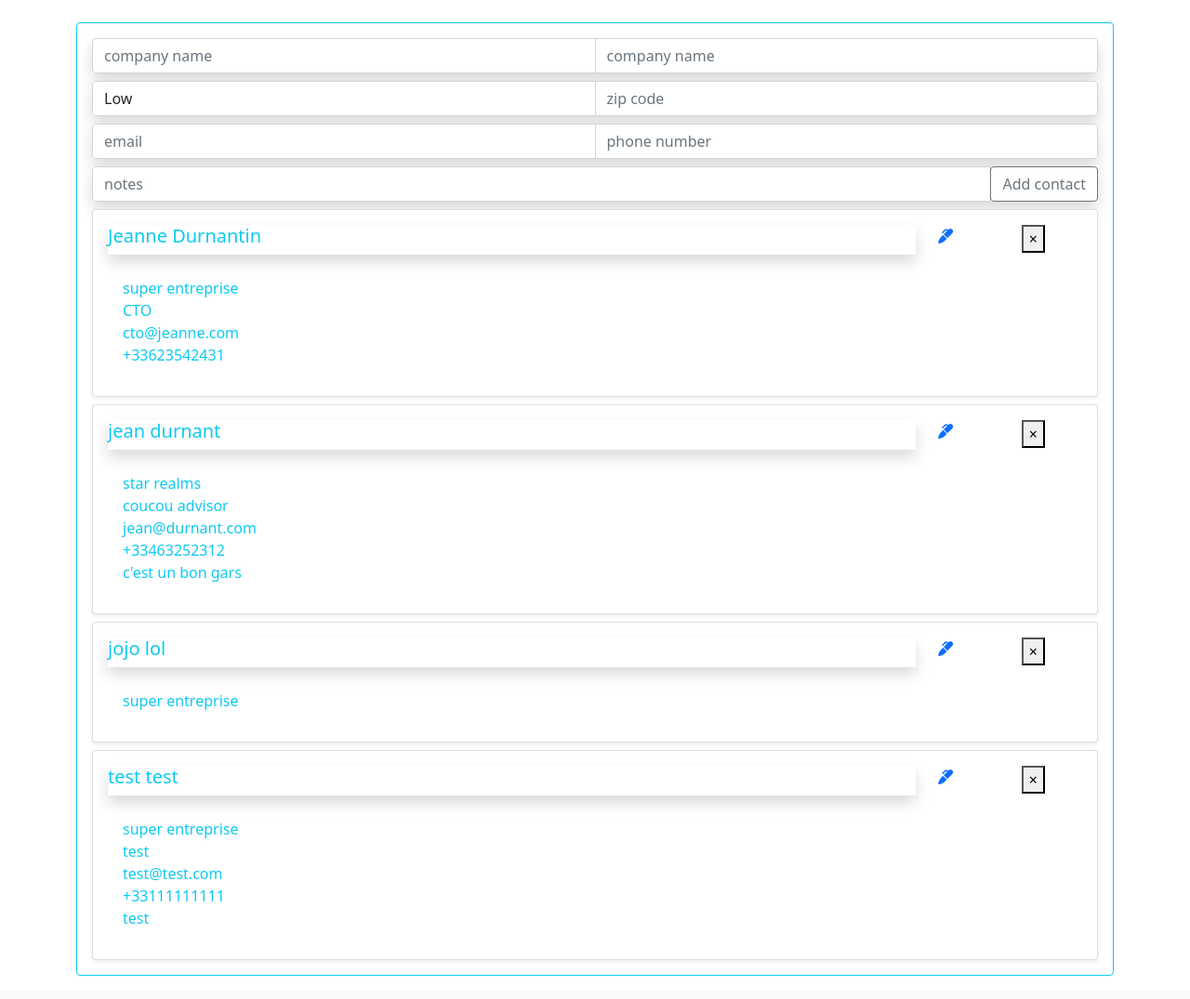
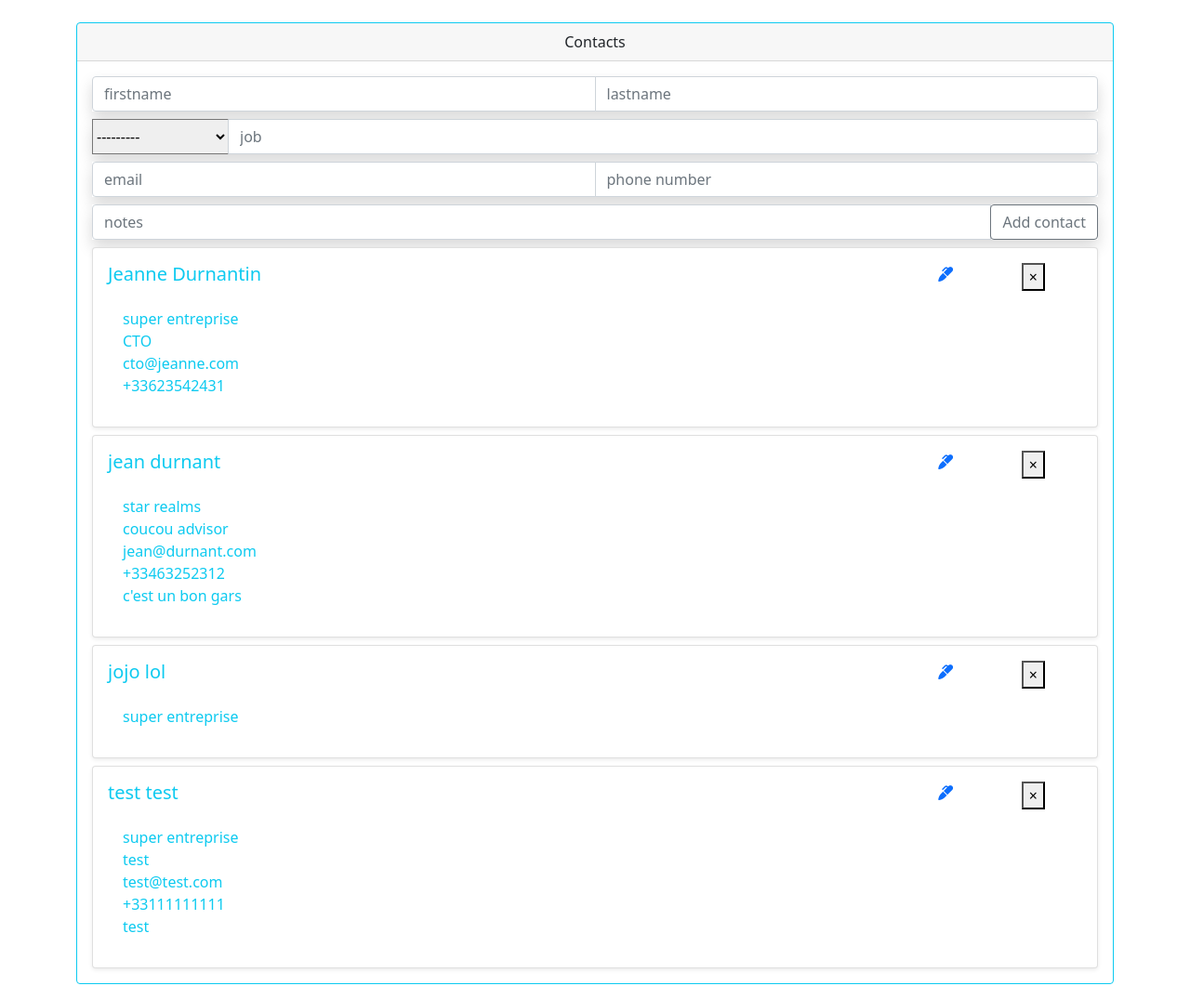
Before and after one commit to Edvoy/cw_crm, a Django app: page /listContact in a window 1280 px wide. Shown: the part 80-1155 px from the top of the page at 93% size. Before the commit the page ends 1130 px from the top, so only its background shows below. Run offline with Django 3.2, Linux system fonts and the light colour scheme; data comes from the database, SQL or seed files in the repository; both versions use the stored data as it was after the commit; some libraries are stand-ins or nearby versions.

Commit message:
crud correction

```diff
--- a/crm/contacts/forms.py
+++ b/crm/contacts/forms.py
@@ -5,18 +5,11 @@ from .models import Contact
 
 class ContactForm(ModelForm):
 
-    COMPANY_CHOICES = (
-        ('LOW', "Low"),
-        ('MEDIUM', "Medium"),
-        ('HIGH', "High"),
-        ('NONE', "priorité"),
-    )
-
     contact_first_name = forms.CharField(max_length=255,
                         widget = forms.TextInput(
                             attrs = {
                                 'class' : 'form-control',
-                                'placeholder' : 'company name',
+                                'placeholder' : 'firstname',
                             }
                         )
                     )
@@ -24,30 +17,22 @@ class ContactForm(ModelForm):
                         widget = forms.TextInput(
                             attrs = {
                                 'class' : 'form-control',
-                                'placeholder' : 'company name',
+                                'placeholder' : 'lastname',
                             }
                         )
                     )
-    contact_company = forms.CharField(required = False,
-                        max_length = 255,
-                         widget = forms.Select(
-                            choices = COMPANY_CHOICES,
-                            attrs = {
-                                'class' : 'form-control',
-                                'placeholder' : 'priorité',
-                            }
-                         ),
-                     )
+    contact_company = Contact
+
     contact_job = forms.CharField(required = False,
                         max_length = 50,
                          widget = forms.TextInput(
                              attrs = {
                                  'class' : 'form-control',
-                                 'placeholder' : 'zip code',
+                                 'placeholder' : 'job',
                              }
                          ),
                      )
-    contact_email = forms.CharField(required = False,
+    contact_email = forms.CharField(required = True,
                         max_length = 100,
                          widget = forms.TextInput(
                              attrs = {
--- a/crm/main_crm/templates/index.html
+++ b/crm/contacts/templates/contacts/index.html
@@ -16,6 +16,7 @@
     </head>
 
     <body>
+            <!-- Nav -->
             <nav class="navbar navbar-expand-lg navbar-light bg-light">
                 <div class="container mt-4">
                     <a class="navbar-brand" href="http://127.0.0.1:8000">
@@ -43,82 +44,83 @@
             <div class="row">
                 <div class="col-12">
                     <div class="card border-info mb-3" >
+                        <div class="card-header text-center">Contacts</div>
                         <div class="card-body text-info">
                             <!-- display update form -->
                             {% if updateForm %}
-                                <form action="{% url 'main_crm:Update_Company' key %}" method="post">
+                                <form action="{% url 'contacts:Add_Contact' %}" method="post">
                                     {% csrf_token %}
                                     <div class="input-group mb-2 shadow bg-white">
-                                        {{ updateForm.company_name }}
+                                        {{ form.contact_first_name }}
+                                        {{ form.contact_last_name }}
                                     </div>
                                     <div class="input-group mb-2 shadow bg-white">
-                                        {{ updateForm.company_adress }}
-                                        {{ updateForm.company_zip_code }}
-                                        {{ updateForm.company_city }}
+                                        {{ form.contact_company }}
+                                        {{ form.contact_job }}
                                     </div>
                                     <div class="input-group mb-2 shadow bg-white">
-                                        {{ updateForm.company_email }}
-                                        {{ updateForm.company_phone }}
+                                        {{ form.contact_email }}
+                                        {{ form.contact_phone }}
                                     </div>
                                     <div class="input-group mb-2 shadow bg-white">
-                                        {{ updateForm.company_notes }}
+                                        {{ form.contact_notes }}
                                         <div class="input-group-append">
-                                            <button class="btn btn-outline-secondary" type="submit" id="button-addon2">Update company</button>
+                                            <button class="btn btn-outline-secondary" type="submit" id="button-addon2">Update contact</button>
                                         </div>
                                     </div>
                                 </form>
                             <!-- add form -->
                             {% else %}
-                                <form action="{% url 'main_crm:Add_Company' %}" method="post">
+                                <form action="{% url 'contacts:Add_Contact' %}" method="post">
                                     {% csrf_token %}
                                     <div class="input-group mb-2 shadow bg-white">
-                                        {{ form.company_name }}
+                                        {{ form.contact_first_name }}
+                                        {{ form.contact_last_name }}
                                     </div>
                                     <div class="input-group mb-2 shadow bg-white">
-                                        {{ form.company_adress }}
-                                        {{ form.company_zip_code }}
-                                        {{ form.company_city }}
+                                        {{ form.contact_company }}
+                                        {{ form.contact_job }}
                                     </div>
                                     <div class="input-group mb-2 shadow bg-white">
-                                        {{ form.company_email }}
-                                        {{ form.company_phone }}
+                                        {{ form.contact_email }}
+                                        {{ form.contact_phone }}
                                     </div>
                                     <div class="input-group mb-2 shadow bg-white">
-                                        {{ form.company_notes }}
+                                        {{ form.contact_notes }}
                                         <div class="input-group-append">
-                                            <button class="btn btn-outline-secondary" type="submit" id="button-addon2">Add company</button>
+                                            <button class="btn btn-outline-secondary" type="submit" id="button-addon2">Add contact</button>
                                         </div>
                                     </div>
                                 </form>
                             {% endif %}
                             <!-- END add form -->
-                            <!-- companies display -->
-                            {% for company in companies %}
+                            <!-- contacts display -->
+                            {% for contact in contacts %}
                                 <div class="card mt-2 shadow-sm">
                                     <div class="card-body">
                                         <div class="row">
                                             <div class="col-10">
                                                 <h5 class="card-title">
-                                                    {{ company.company_name }}
+                                                    {{ contact.contact_first_name }}
+                                                    {{ contact.contact_last_name }}
                                                 </h5>
                                                 <div class="card-body text-info">
-                                                    <div>{{ company.company_adress }}</div>
-                                                    <div>{{ company.company_zip_code }}</div>
-                                                    <div>{{ company.company_city }}</div>
-                                                    <div>{{ company.company_email }}</div>
-                                                    <div>{{ company.company_phone }}</div>
-                                                    <div>{{ company.company_notes }}</div>
+                                                    <div>{{ contact.contact_company }}</div>
+                                                    <div>{{ contact.contact_job }}</div>
+                                                    <div>{{ contact.contact_email }}</div>
+                                                    <div>{{ contact.contact_phone }}</div>
+                                                    <div>{{ contact.contact_notes }}</div>
                                                 </div>
                                             </div>
                                             <!-- update button -->
                                             <div class="col-1 close">
-                                                <a href="{% url 'main_crm:Update_Company' company.id %}">
+                                                <a href="{% url 'contacts:Update_Contact' contact.id %}">
                                                     <i class="fas fa-marker"></i>
                                                 </a>
                                             </div>
                                             <!-- delete button -->
                                             <div class="col-1">
-                                                <a href="{% url 'main_crm:Delete_Company' company.id %}">
+                                                <a href="{% url 'contacts:Delete_Contact' contact.id %}">
                                                     <button type="button" class="close" aria-label="Close">
                                                     <span aria-hidden="true">&times;</span>
                                                     </button>
@@ -128,7 +130,7 @@
                                     </div>
                                 </div>
                             {% endfor %}
-                            <!-- END companies display -->
+                            <!-- END contacts display -->
                         </div>
                     </div>
                 </div>
--- a/crm/contacts/views.py
+++ b/crm/contacts/views.py
@@ -9,7 +9,7 @@ def listContact(request):
         'contacts' : contacts,
         'form' : form
     }
-    return render(request, 'index.html', context)
+    return render(request, 'contacts/index.html', context)
 
 def addContact(request):
     form = ContactForm(request.POST)
@@ -23,10 +23,10 @@ def deleteContact(request, id):
     return redirect('/listContact')
 
 def updateContact(request, id):
-    contacts = Contact.objects.get(pk = id)
-    updateForm = ContactForm(instance = contacts)
+    contact = Contact.objects.get(pk = id)
+    updateForm = ContactForm(instance = contact)
     if request.method == 'POST':
-        form = ContactForm(request.POST, instance = contacts)
+        form = ContactForm(request.POST, instance = contact)
         if form.is_valid():
             form.save()
             return redirect('/listContact')
@@ -35,4 +35,4 @@ def updateContact(request, id):
         'key' : id,
         'contacts' : Contact.objects.all(),
     }
-    return render(request, 'index.html', context)
+    return render(request, 'contacts/index.html', context)
--- a/crm/main_crm/views.py
+++ b/crm/main_crm/views.py
@@ -9,12 +9,13 @@ def index(request):
         'companies' : companies,
         'form' : form
     }
-    return render(request, 'index.html', context)
+    return render(request, 'main_crm/index.html', context)
 
 def addCompany(request):
     form = CompanyForm(request.POST)
     if form.is_valid():
         form.save()
+        print("coucou")
     return redirect('/')
 
 def deleteCompany(request, id):
@@ -35,4 +36,4 @@ def updateCompany(request, id):
         'key' : id,
         'companies' : Company.objects.all(),
     }
-    return render(request, 'index.html', context)
+    return render(request, 'main_crm/index.html', context)
```
Also changed, not shown: crm/contacts/models.py (+4 -6 lines), crm/main_crm/templates/main_crm/index.html (renamed from crm/contacts/templates/index.html, +33 -34 lines), crm/contacts/migrations/0005_alter_contact_contact_company.py (added), crm/contacts/migrations/0006_alter_contact_contact_email.py (added), crm/db.sqlite3.
